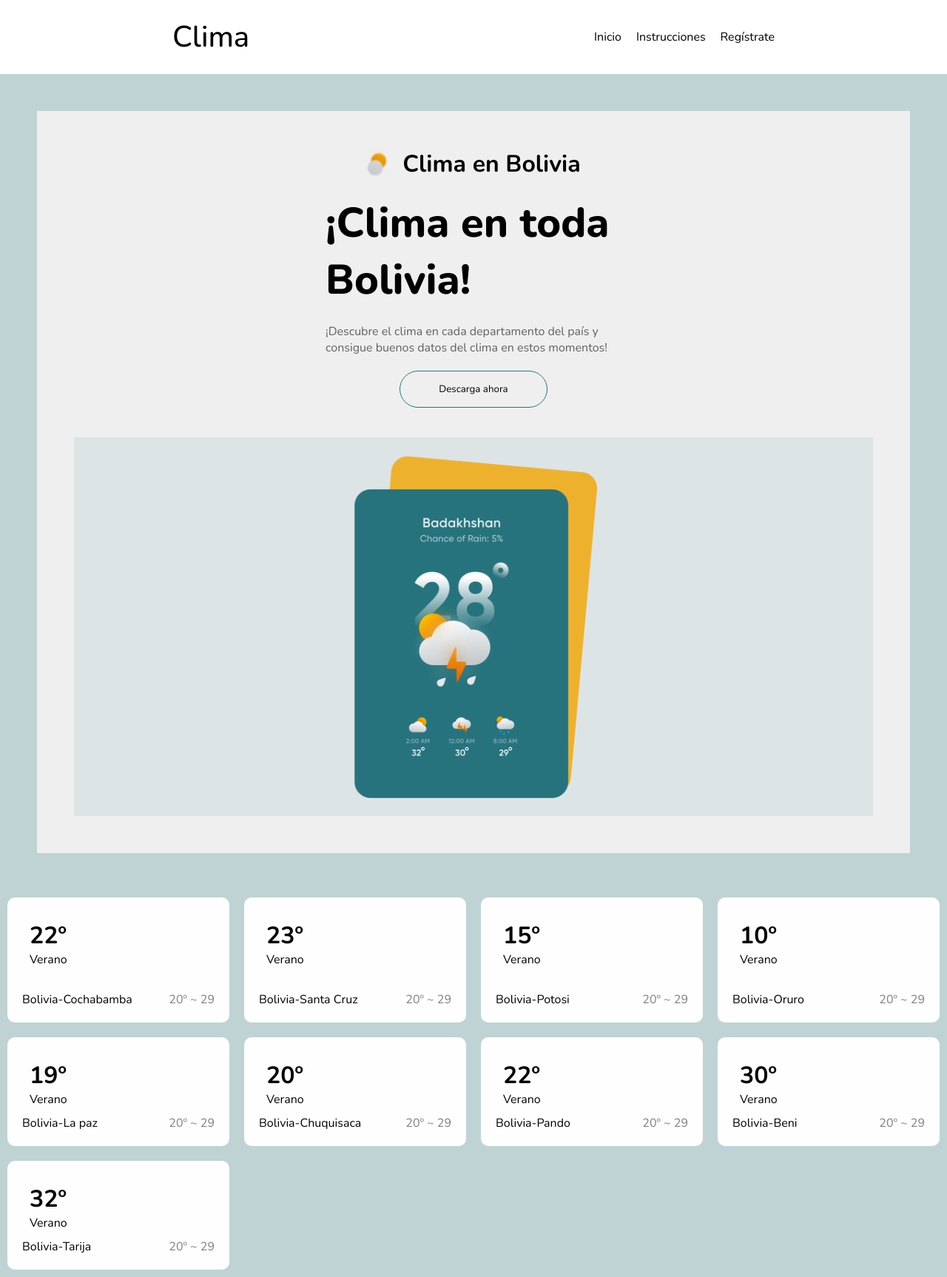
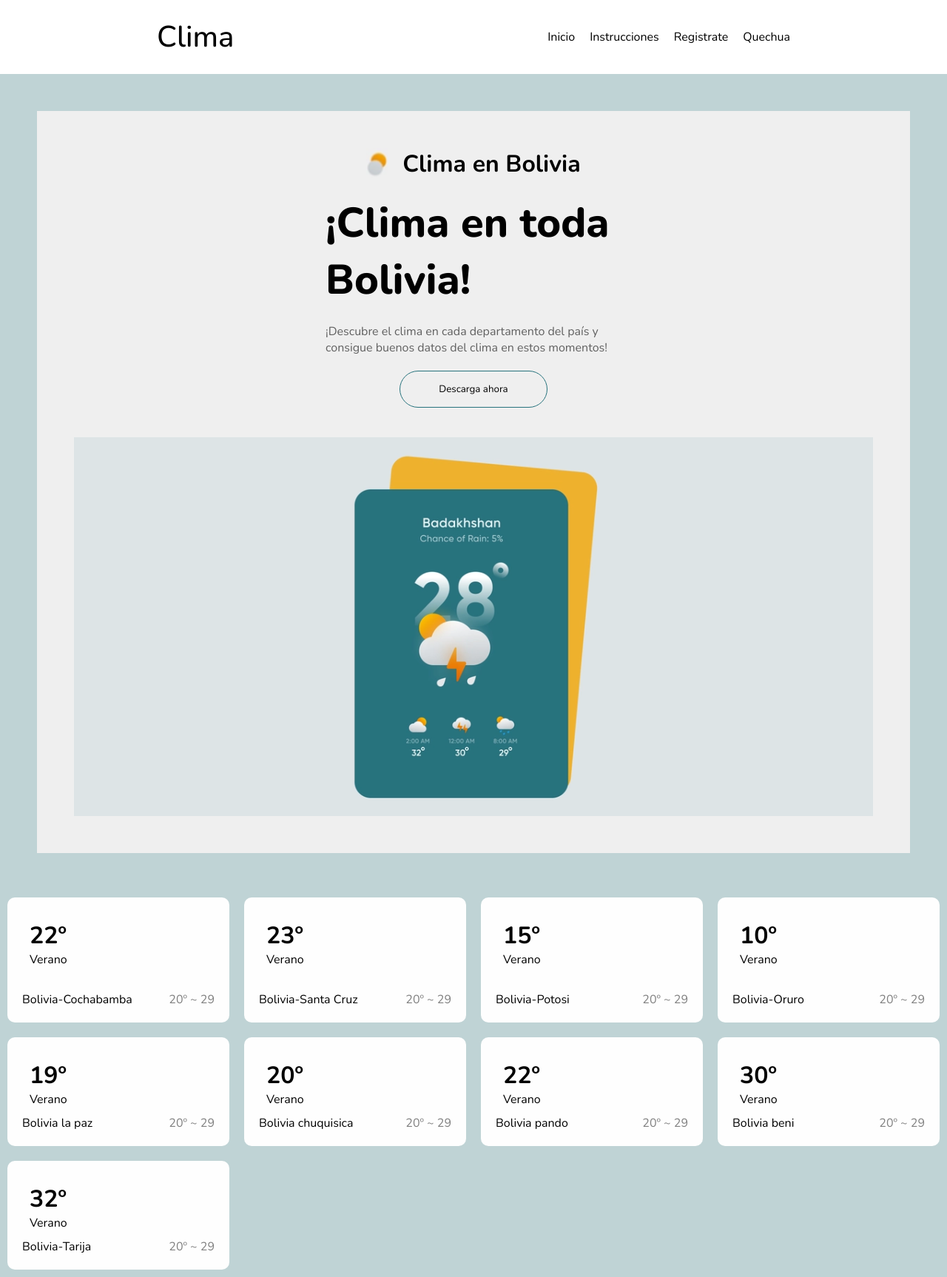
Before and after one commit to MQInfer12/proyecto-violencia, a React (Vite) app: page /#/ in a window 1280 px wide. Shown: the whole page at 74% size. Built offline with nearby package versions, Linux system fonts and the light colour scheme; what reactfire would draw is missing.

Commit message:
Traduccion a quechua

```diff
--- a/src/components/app/navbar.jsx
+++ b/src/components/app/navbar.jsx
@@ -1,26 +1,37 @@
-import React from 'react'
-import styled from 'styled-components'
-import { Link } from 'react-router-dom';
-
+import React from "react";
+import styled from "styled-components";
+import { Link } from "react-router-dom";
+import { useIdiom } from "../../context/idiomContext";
 const Navbar = () => {
+  const { handleIdioma, idioma } = useIdiom();
   return (
     <Nav>
-      <Title>Clima</Title>
+      <Title> {idioma == "Español" ? "Clima" : "Climatay"}</Title>
       <LinkContainer>
-        <LinkStyled to="/">Inicio</LinkStyled>
-        <LinkStyled to="#">Instrucciones</LinkStyled>
-        <LinkStyled to="/login">Regístrate</LinkStyled>
+        <LinkStyled to="/">
+          {" "}
+          {idioma == "Español" ? "Inicio" : "Iniciomanta"}
+        </LinkStyled>
+        <LinkStyled to="#">
+          {idioma == "Español" ? "Instrucciones" : "Instruccionesmanta"}
+        </LinkStyled>
+        <LinkStyled to="/login">
+          {idioma == "Español" ? "Registrate" : "Registratemanta"}
+        </LinkStyled>
+        <LinkStyled onClick={handleIdioma}>
+          {idioma === "Español" ? "Quechua" : "Español"}
+        </LinkStyled>
       </LinkContainer>
     </Nav>
-  )
-}
+  );
+};
 
-export default Navbar
+export default Navbar;
 
 const Nav = styled.nav`
   height: 100px;
   width: 100%;
-  background-color: #FFFFFF;
+  background-color: #ffffff;
   display: flex;
   align-items: center;
   justify-content: space-around;
@@ -41,6 +52,5 @@ const LinkContainer = styled.div`
   gap: 20px;
 
   &:hover {
-
   }
 `;
--- a/src/components/landing/firstSection.jsx
+++ b/src/components/landing/firstSection.jsx
@@ -1,9 +1,12 @@
-import React from 'react';
-import styled from 'styled-components';
-import WeatherImg from '../../assets/landing/weather.png';
-import MiniImg from '../../assets/landing/mini.png';
+import React from "react";
+import styled from "styled-components";
+import WeatherImg from "../../assets/landing/weather.png";
+import MiniImg from "../../assets/landing/mini.png";
+import { useIdiom } from "../../context/idiomContext";
 
 const FirstSection = () => {
+  const { handleIdioma, idioma } = useIdiom();
+
   return (
     <Container>
       <ClimaContainer>
@@ -11,26 +14,34 @@ const FirstSection = () => {
           <Titlecontainer>
             <Title>
               <ImgMini src={MiniImg} />
-              Clima en Bolivia
+              {idioma == "Español" ? "Clima en Bolivia" : "Clima Boliviamanta"}
             </Title>
           </Titlecontainer>
           <TextClima>
-            ¡Clima en toda Bolivia!
+            {idioma == "Español"
+              ? "¡Clima en toda Bolivia!"
+              : "Clima tukuy Boliviamanta"}
           </TextClima>
           <Description>
-            ¡Descubre el clima en cada departamento del país y consigue buenos datos del clima en estos momentos!
+            {idioma == "Español"
+              ? "¡Descubre el clima en cada departamento del país y consigue buenos datos del clima en estos momentos!"
+              : "Tarinqui kaypi tukuy intista y kapunky sumaj llachainyuj"}
           </Description>
-          <Button>Descarga ahora</Button>
+          <Button>
+          {idioma == "Español"
+              ? "Descarga ahora"
+              : "Kaimanta"}
+          </Button>
         </TextContainer>
         <ImageContainer>
           <ImgClima src={WeatherImg} />
         </ImageContainer>
       </ClimaContainer>
     </Container>
-  )
-}
+  );
+};
 
-export default FirstSection
+export default FirstSection;
 
 const Container = styled.div`
   width: 100%;
@@ -38,18 +49,18 @@ const Container = styled.div`
   display: flex;
   align-items: center;
   justify-content: center;
-  background-color: #BFD3D5;
+  background-color: #bfd3d5;
   padding: 100px;
 
   @media (max-width: 1325px) {
     padding: 50px;
   }
-`
+`;
 
 const ClimaContainer = styled.div`
   width: 100%;
   height: 100%;
-  background-color: #EFEFEF;
+  background-color: #efefef;
   padding: 50px;
   display: flex;
 
@@ -86,7 +97,7 @@ const Titlecontainer = styled.h2`
 
 const ImageContainer = styled.div`
   width: 100%;
-  background-color: #DDE4E6;
+  background-color: #dde4e6;
   display: flex;
   align-items: center;
   justify-content: center;
@@ -127,10 +138,10 @@ const Button = styled.button`
   width: 200px;
   cursor: pointer;
   transition: all 0.3s;
-  border: 1px solid #27737D;
+  border: 1px solid #27737d;
 
   &:hover {
-    background-color: #27737D;
-    color: #FFFFFF;
+    background-color: #27737d;
+    color: #ffffff;
   }
 `;
--- a/src/context/idiomContext.jsx
+++ b/src/context/idiomContext.jsx
@@ -1,9 +1,9 @@
-import { createContext, useState } from "react";
+import { createContext, useContext, useState } from "react";
 
 export const IdiomContext = createContext();
 
 export const useIdiom = () => {
-  const context = useContext(UserContext);
+  const context = useContext(IdiomContext);
   if (!context) {
     throw new Error(
       "this contexts must be used whitin a IdiomaContextProvider"
--- a/src/pages/Climate.jsx
+++ b/src/pages/Climate.jsx
@@ -1,7 +1,10 @@
 import React from "react";
 import styled from "styled-components";
+import { useIdiom } from "../context/idiomContext";
 
 const Climate = () => {
+  const { handleIdioma, idioma } = useIdiom();
+
   return (
     <Div>
       <Card>
@@ -11,7 +14,11 @@ const Climate = () => {
           <img src="" alt="" />
         </Divcaja>
         <Divcaja1>
-          <Pais>Bolivia-Cochabamba</Pais>
+          <Pais>
+            {idioma == "Español"
+              ? " Bolivia-Cochabamba"
+              : "Bolivia-llajtamante"}
+          </Pais>
           <Pgrados>20º ~ 29</Pgrados>
         </Divcaja1>
       </Card>
@@ -22,7 +29,11 @@ const Climate = () => {
           <img src="" alt="" />
         </Divcaja>
         <Divcaja1>
-          <Pais>Bolivia-Santa Cruz</Pais>
+          <Pais>
+            {idioma == "Español"
+              ? "Bolivia-Santa Cruz"
+              : "Bolivia-Santa Cruz manta"}
+          </Pais>
           <Pgrados>20º ~ 29</Pgrados>
         </Divcaja1>
       </Card>
@@ -33,7 +44,9 @@ const Climate = () => {
           <img src="" alt="" />
         </Divcaja>
         <Divcaja1>
-          <Pais>Bolivia-Potosi</Pais>
+          <Pais>
+            {idioma == "Español" ? "Bolivia-Potosi" : "Bolivia-Potosi manta"}
+          </Pais>
           <Pgrados>20º ~ 29</Pgrados>
         </Divcaja1>
       </Card>
@@ -44,7 +57,9 @@ const Climate = () => {
           <img src="" alt="" />
         </Divcaja>
         <Divcaja1>
-          <Pais>Bolivia-Oruro</Pais>
+          <Pais>
+            {idioma == "Español" ? "Bolivia-Oruro" : "Bolivia-Oruro manta"}
+          </Pais>
           <Pgrados>20º ~ 29</Pgrados>
         </Divcaja1>
       </Card>
@@ -52,10 +67,11 @@ const Climate = () => {
         <Divcaja>
           <H1grados>19º</H1grados>
           <Ptiempo>Verano</Ptiempo>
-
         </Divcaja>
         <Divcaja1>
-          <Pais>Bolivia-La paz</Pais>
+          <Pais>
+            {idioma == "Español" ? "Bolivia la paz" : "Bolivia la paz manta"}
+          </Pais>
           <Pgrados>20º ~ 29</Pgrados>
         </Divcaja1>
       </Card>
@@ -63,10 +79,13 @@ const Climate = () => {
         <Divcaja>
           <H1grados>20º</H1grados>
           <Ptiempo>Verano</Ptiempo>
-
         </Divcaja>
         <Divcaja1>
-          <Pais>Bolivia-Chuquisaca</Pais>
+          <Pais>
+            {idioma == "Español"
+              ? "Bolivia chuquisica"
+              : "Bolivia chuquisaca manta"}
+          </Pais>
           <Pgrados>20º ~ 29</Pgrados>
         </Divcaja1>
       </Card>
@@ -74,10 +93,11 @@ const Climate = () => {
         <Divcaja>
           <H1grados>22º</H1grados>
           <Ptiempo>Verano</Ptiempo>
-
         </Divcaja>
         <Divcaja1>
-          <Pais>Bolivia-Pando</Pais>
+          <Pais>
+            {idioma == "Español" ? "Bolivia pando" : "Bolivia pando manta"}
+          </Pais>
           <Pgrados>20º ~ 29</Pgrados>
         </Divcaja1>
       </Card>
@@ -85,10 +105,11 @@ const Climate = () => {
         <Divcaja>
           <H1grados>30º</H1grados>
           <Ptiempo>Verano</Ptiempo>
-
         </Divcaja>
         <Divcaja1>
-          <Pais>Bolivia-Beni</Pais>
+          <Pais>
+            {idioma == "Español" ? "Bolivia beni" : "Bolivia beni manta"}
+          </Pais>
           <Pgrados>20º ~ 29</Pgrados>
         </Divcaja1>
       </Card>
@@ -96,10 +117,11 @@ const Climate = () => {
         <Divcaja>
           <H1grados>32º</H1grados>
           <Ptiempo>Verano</Ptiempo>
-
         </Divcaja>
         <Divcaja1>
-          <Pais>Bolivia-Tarija</Pais>
+          <Pais>
+            {idioma == "Español" ? "Bolivia-Tarija" : "Bolivia tarija manta"}
+          </Pais>
           <Pgrados>20º ~ 29</Pgrados>
         </Divcaja1>
       </Card>
@@ -108,7 +130,7 @@ const Climate = () => {
 };
 export default Climate;
 const Div = styled.div`
-background-color:#BFD3D5;
+  background-color: #bfd3d5;
   width: 100%;
   display: flex;
   flex-direction: row;
@@ -124,8 +146,6 @@ const Card = styled.div`
   background: #fefefe;
   border-radius: 10px;
   padding: 20px;
-
-
 `;
 
 const Divcaja = styled.div`
@@ -142,5 +162,4 @@ const Ptiempo = styled.p``;
 const Pais = styled.p``;
 const Pgrados = styled.p`
   color: rgba(0, 0, 0, 0.5);
-
 `;
--- a/src/pages/Register.jsx
+++ b/src/pages/Register.jsx
@@ -3,6 +3,7 @@ import styled from "styled-components";
 import DesconocidoImg from "../img/desconocido.png";
 import { Link } from "react-router-dom";
 import { editDoc } from "../utilities/firebase";
+import { useIdiom } from "../context/idiomContext";
 
 const Container = styled.div`
   display: grid;
@@ -73,12 +74,14 @@ const Register = () => {
     password: "",
     direccion: "",
     vivienda: "",
-    emergencia: ""
+    emergencia: "",
   });
 
   const Registrarse = async () => {
     editDoc("users", ci, datos);
-  }
+  };
+
+  const { handleIdioma, idioma } = useIdiom();
 
   return (
     <Container>
@@ -87,43 +90,66 @@ const Register = () => {
           <Img src={DesconocidoImg} alt="" />
         </ContainerImg>
         <Form action="">
-          <Input placeholder="Nombre" type="text" value={datos.nombre}
-            onChange={
-              (e) => setDatos(old => ({...old, nombre: e.target.value}))
+          <Input
+            placeholder="Nombre"
+            type="text"
+            value={datos.nombre}
+            onChange={(e) =>
+              setDatos((old) => ({ ...old, nombre: e.target.value }))
             }
           />
-          <Input placeholder="Numero de telefono" type="text" value={datos.telefono}
-            onChange={
-              (e) => setDatos(old => ({...old, telefono: e.target.value}))
+          <Input
+            placeholder="Numero de telefono"
+            type="text"
+            value={datos.telefono}
+            onChange={(e) =>
+              setDatos((old) => ({ ...old, telefono: e.target.value }))
             }
           />
-          <Input placeholder="Ci" type="text" value={datos.ci}
-            onChange={
-              (e) => setDatos(old => ({...old, ci: e.target.value}))
+          <Input
+            placeholder="Ci"
+            type="text"
+            value={datos.ci}
+            onChange={(e) =>
+              setDatos((old) => ({ ...old, ci: e.target.value }))
             }
           />
-          <Input placeholder="Contraseña" type="text" value={datos.password}
-            onChange={
-              (e) => setDatos(old => ({...old, password: e.target.value}))
+          <Input
+            placeholder="Contraseña"
+            type="text"
+            value={datos.password}
+            onChange={(e) =>
+              setDatos((old) => ({ ...old, password: e.target.value }))
             }
           />
-          <Input placeholder="Direccion exacta" type="text" value={datos.direccion}
-            onChange={
-              (e) => setDatos(old => ({...old, direccion: e.target.value}))
+          <Input
+            placeholder="Direccion exacta"
+            type="text"
+            value={datos.direccion}
+            onChange={(e) =>
+              setDatos((old) => ({ ...old, direccion: e.target.value }))
             }
           />
-          <Input placeholder="Vivienda" type="text" value={datos.vivienda}
-            onChange={
-              (e) => setDatos(old => ({...old, vivienda: e.target.value}))
+          <Input
+            placeholder="Vivienda"
+            type="text"
+            value={datos.vivienda}
+            onChange={(e) =>
+              setDatos((old) => ({ ...old, vivienda: e.target.value }))
             }
           />
-          <Input placeholder="Numero de emergencia" type="text" value={datos.emergencia}
-            onChange={
-              (e) => setDatos(old => ({...old, emergencia: e.target.value}))
+          <Input
+            placeholder="Numero de emergencia"
+            type="text"
+            value={datos.emergencia}
+            onChange={(e) =>
+              setDatos((old) => ({ ...old, emergencia: e.target.value }))
             }
           />
           <P to="/login">Iniciar sesion</P>
-          <Button onClick={Registrarse}>Guardar datos</Button>
+          <Button onClick={Registrarse}>
+            {idioma == "Español" ? "Guardar Datos" : "Guardar datos manta"}
+          </Button>
         </Form>
       </ContainerSoon>
     </Container>
--- a/src/pages/login.jsx
+++ b/src/pages/login.jsx
@@ -2,6 +2,7 @@ import React from "react";
 import styled from "styled-components";
 import DesconocidoImg from "../img/desconocido.png";
 import { Link, NavLink } from "react-router-dom";
+import { useIdiom } from "../context/idiomContext";
 const Container = styled.div`
   display: grid;
   height: calc(100vh - 100px);
@@ -67,6 +68,7 @@ const P = styled(Link)`
   margin-top: 12px;
 `;
 const Login = () => {
+  const { handleIdioma, idioma } = useIdiom();
   return (
     <Container>
       <ContainerSoon>
@@ -76,7 +78,9 @@ const Login = () => {
         <Form action="">
           <Input placeholder="Nombre" type="text" name="" id="" />
           <Input placeholder="contraseña" type="text" name="" id="" />
-            <P to="/register">Create una cuenta</P>
+          <P to="/register">
+            {idioma == "Español" ? "Create una cuenta" : "Create"}
+          </P>
           <Button>Guardar datos</Button>
         </Form>
       </ContainerSoon>
```
Also changed, not shown: src/App.jsx (+12 -11 lines). Lines whose indentation alone changed are shown as unchanged.
